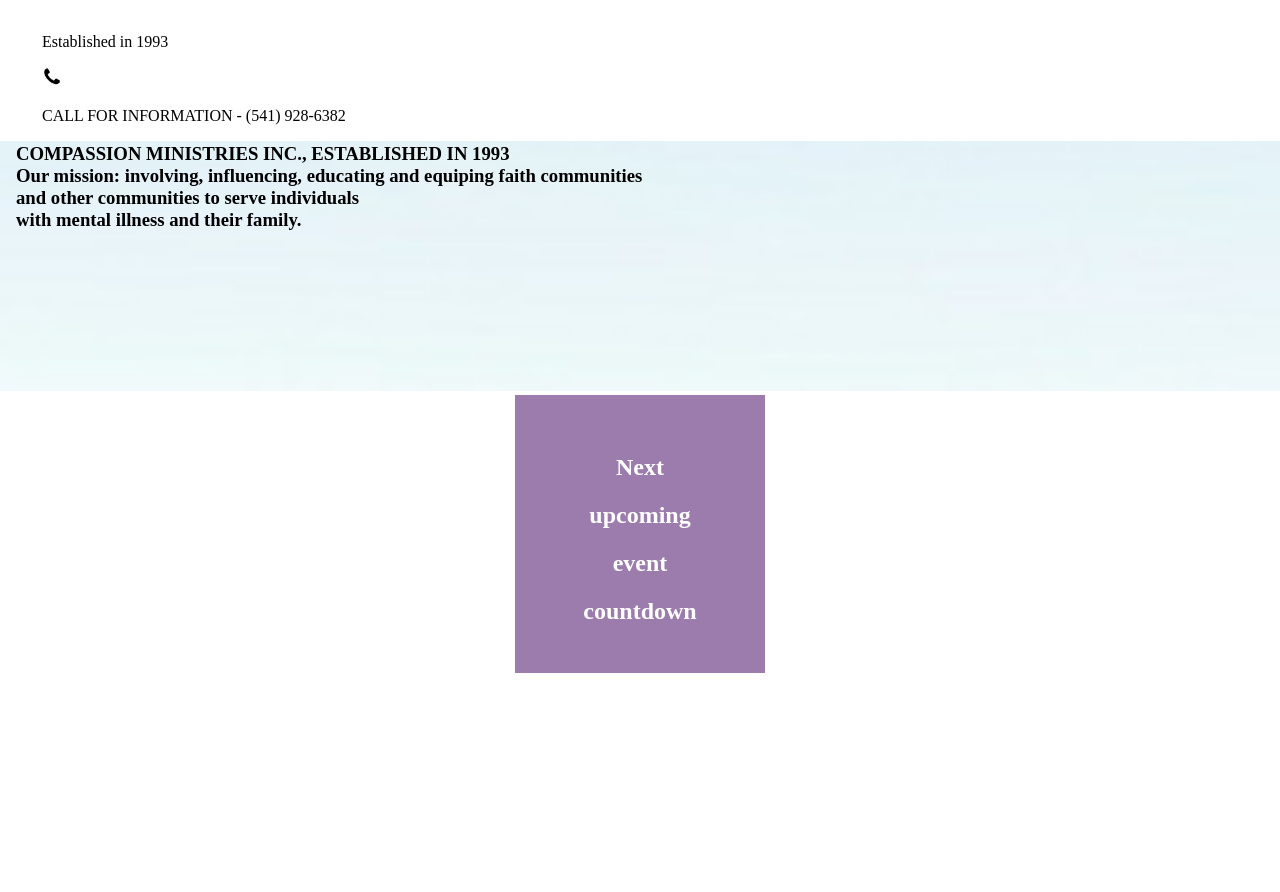
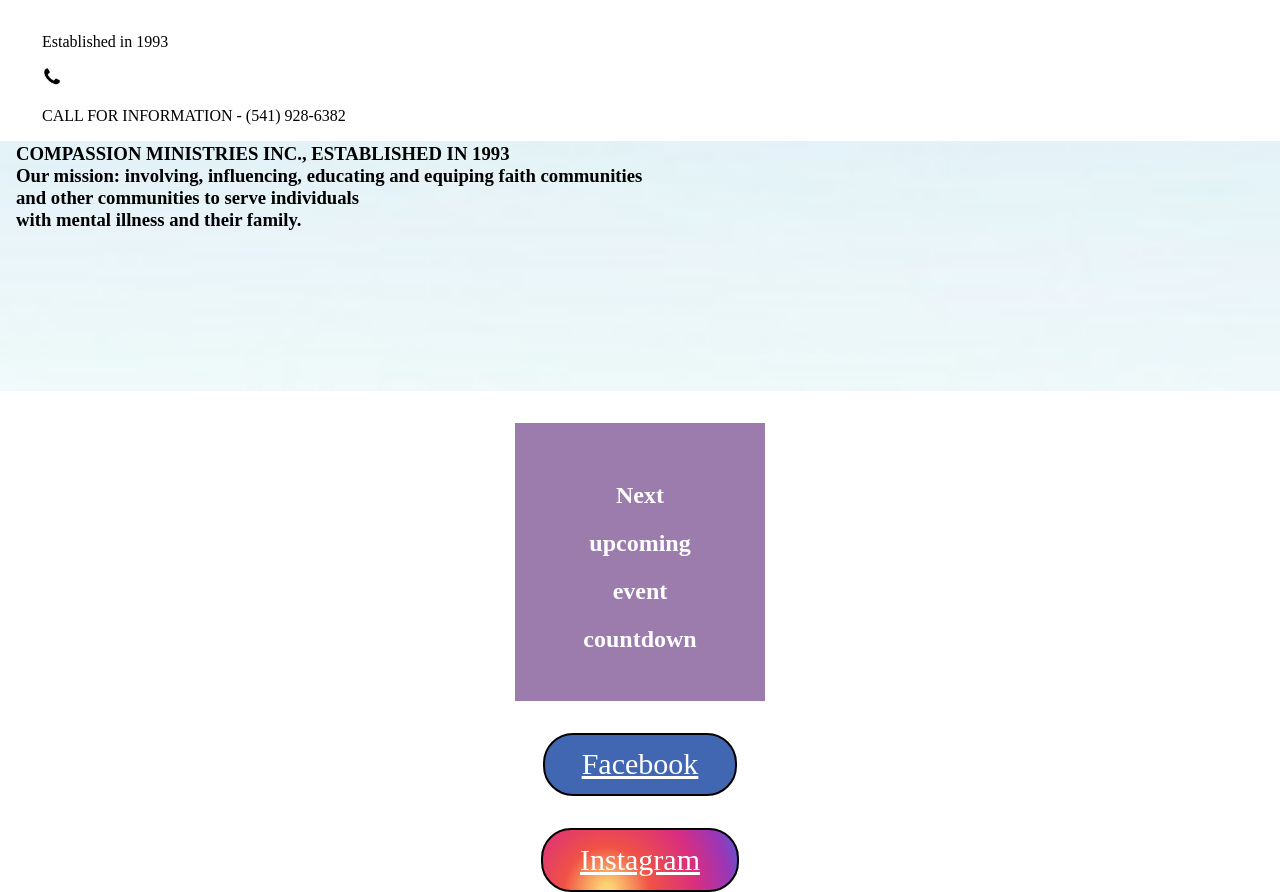
Before and after one commit to Lannyboi/compassion_ministries, a website: page index.html in a window 1280 px wide. Shown: the part 117-1009 px from the top of the page. Before the commit the page ends 800 px from the top, so only its background shows below. Drawn offline with Linux system fonts and the light colour scheme.

Commit message:
social buttons

```diff
--- a/index.css
+++ b/index.css
@@ -46,6 +46,7 @@
     flex-direction: column;
     margin: .25rem;
     margin-bottom: 0;
+    margin-top: 2rem;
     align-items: center;
     justify-content: center;
 }
@@ -60,6 +61,33 @@
     line-height: 2;
 }
 
+.social-buttons {
+    display: flex;
+    flex-direction: column;
+    align-items: center;
+    justify-content: center;
+}
+
+.face-btn {
+    background: #4267B2;
+    color: white;
+    border: solid #000000 2px;
+    margin: 2rem;
+    font-size: 30px;
+    padding: .8rem 2.3rem;
+    border-radius: 30px;
+
+}
+
+.insta-btn {
+    background: radial-gradient(circle at 33% 100%, #fed373 4%, #f15245 30%, #d92e7f 62%, #9b36b7 85%, #515ecf);;
+    color: white;
+    border: solid #000000 2px;
+    font-size: 30px;
+    padding: .8rem 2.3rem;
+    border-radius: 30px;
+}
+
 @media only screen and (max-width: 500px) {
     .pre-banner-wrapper {
         display: none;
--- a/index.html
+++ b/index.html
@@ -39,9 +39,13 @@
                     <h2>Next <br> upcoming <br> event <br> countdown</h2>
                 </div>
             </div>
+
         </section>
         <section>
-
+            <div class="social-buttons">
+                <a target="_blank" class="face-btn" href="https://www.facebook.com/profile.php?id=100064532566389&mibextid=ZbWKwL">Facebook</a>
+                <a target="_blank" class="insta-btn" href="https://www.instagram.com/compassionministriesinc/">Instagram</a>
+            </div>
         </section>
     </main>
 </body>
```
